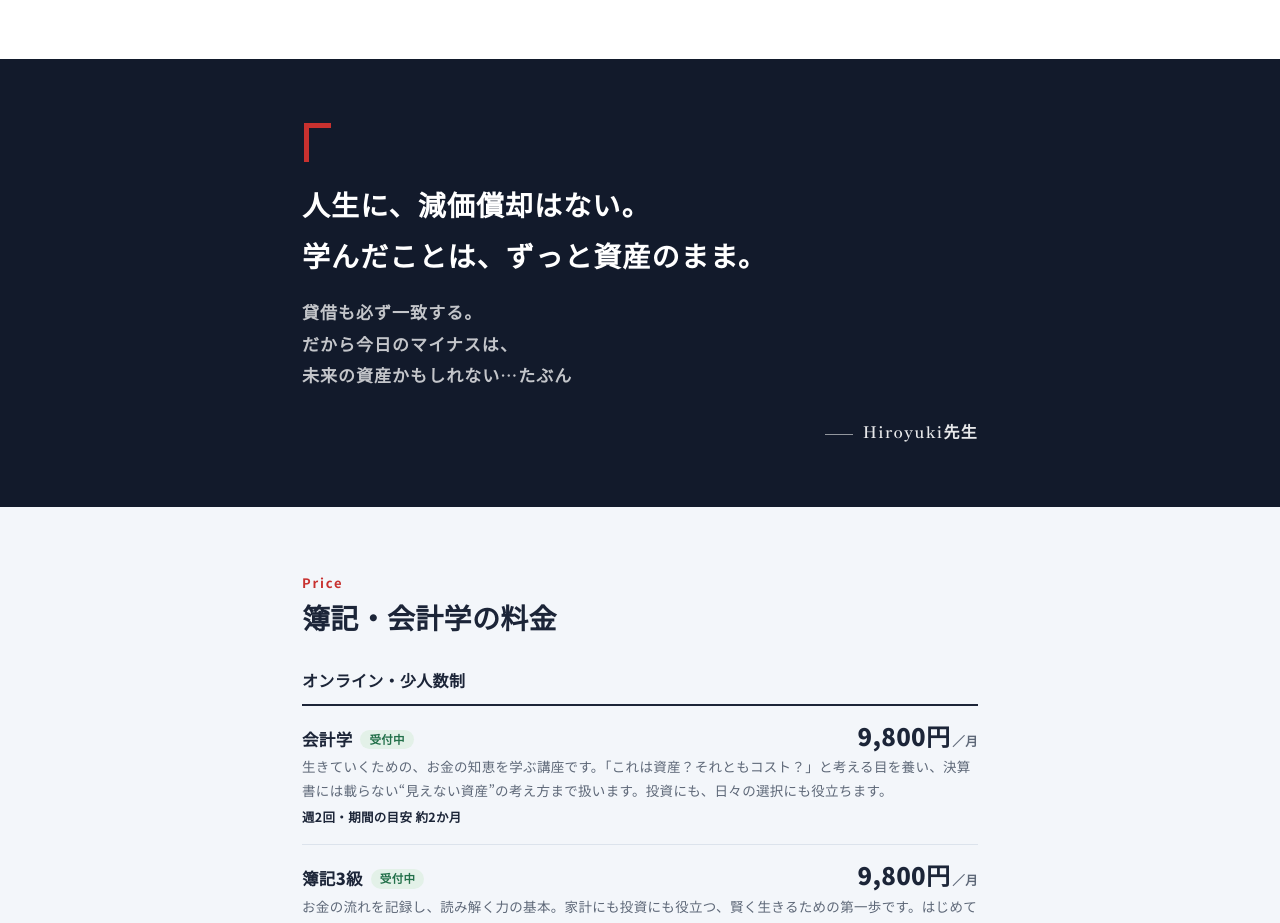
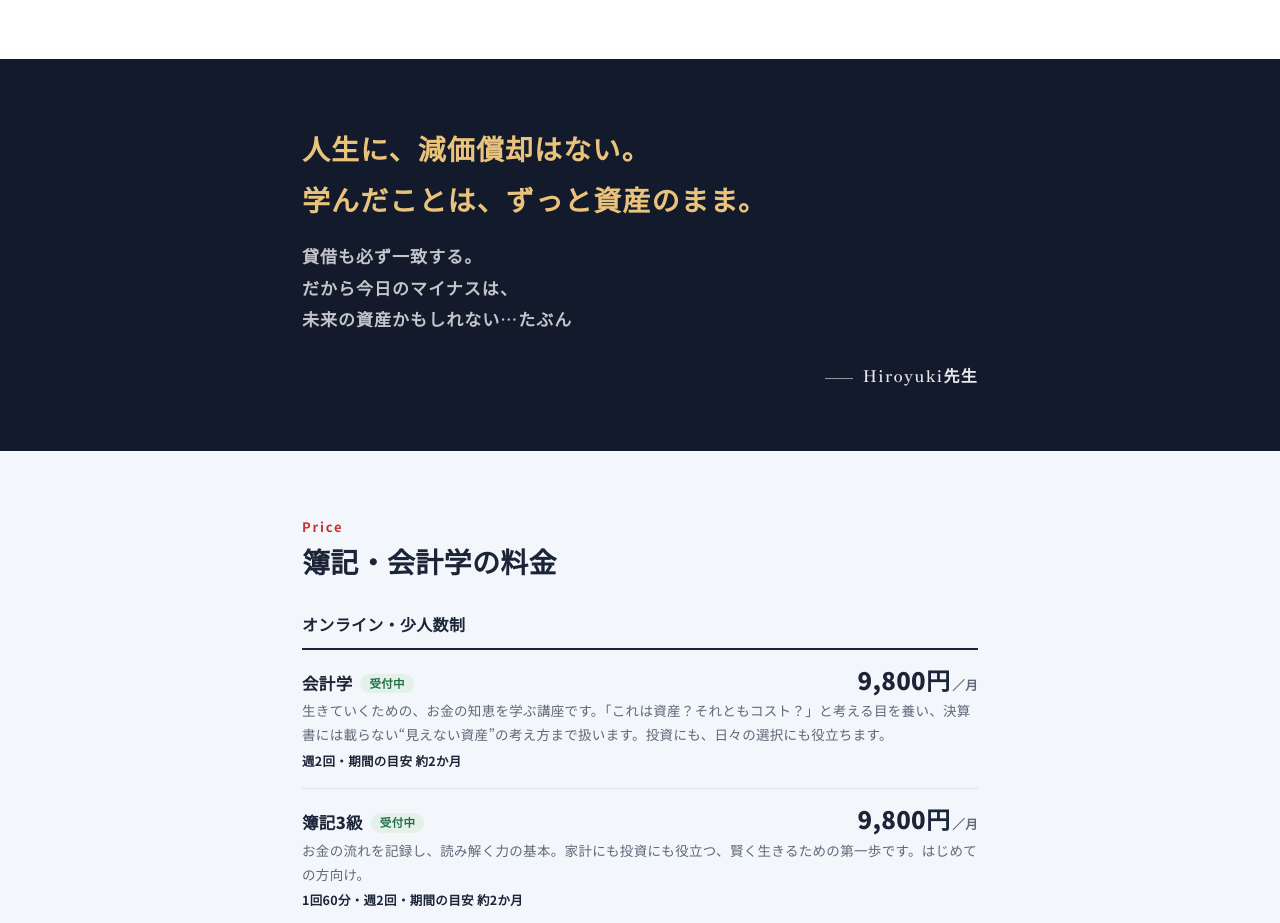
Before and after one commit to goal1j2pangaea-del/hiroyuki-app, a plain HTML site: page index.html in a window 1280 px wide. Shown: the part 2900-3823 px from the top of the page. Drawn offline with Linux system fonts and the light colour scheme.

Commit message:
Add files via upload

```diff
--- a/index.html
+++ b/index.html
@@ -140,9 +140,9 @@
 
   /* ひとこと */
   .quote-block{background:var(--night);color:#fff;padding:64px 0 60px;position:relative;overflow:hidden}
-  .quote{position:relative;font-family:"Shippori Mincho","Hiragino Mincho ProN",serif;font-size:clamp(19px,5.3vw,28px);font-weight:800;line-height:1.85;letter-spacing:.04em;padding-top:56px}
-  .quote::before{content:"";position:absolute;top:0;left:2px;width:22px;height:34px;border-top:5px solid var(--red);border-left:5px solid var(--red)}
-  .quote .nw{white-space:nowrap}
+  .quote{position:relative;font-family:"Shippori Mincho","Hiragino Mincho ProN",serif;font-size:clamp(19px,5.3vw,28px);font-weight:800;line-height:1.85;letter-spacing:.04em;padding-top:0}
+
+  .quote .nw{white-space:nowrap;color:#E9C27C}
   .quote .small{display:block;font-size:17px;font-weight:600;opacity:.75;margin-top:14px;letter-spacing:.06em}
   .quote-by{font-family:"Shippori Mincho",serif;font-size:16px;font-weight:600;margin-top:26px;text-align:right;opacity:.9;letter-spacing:.08em}
   .quote-by::before{content:"";display:inline-block;width:28px;height:1px;background:currentColor;vertical-align:middle;margin-right:10px;opacity:.6}
```
